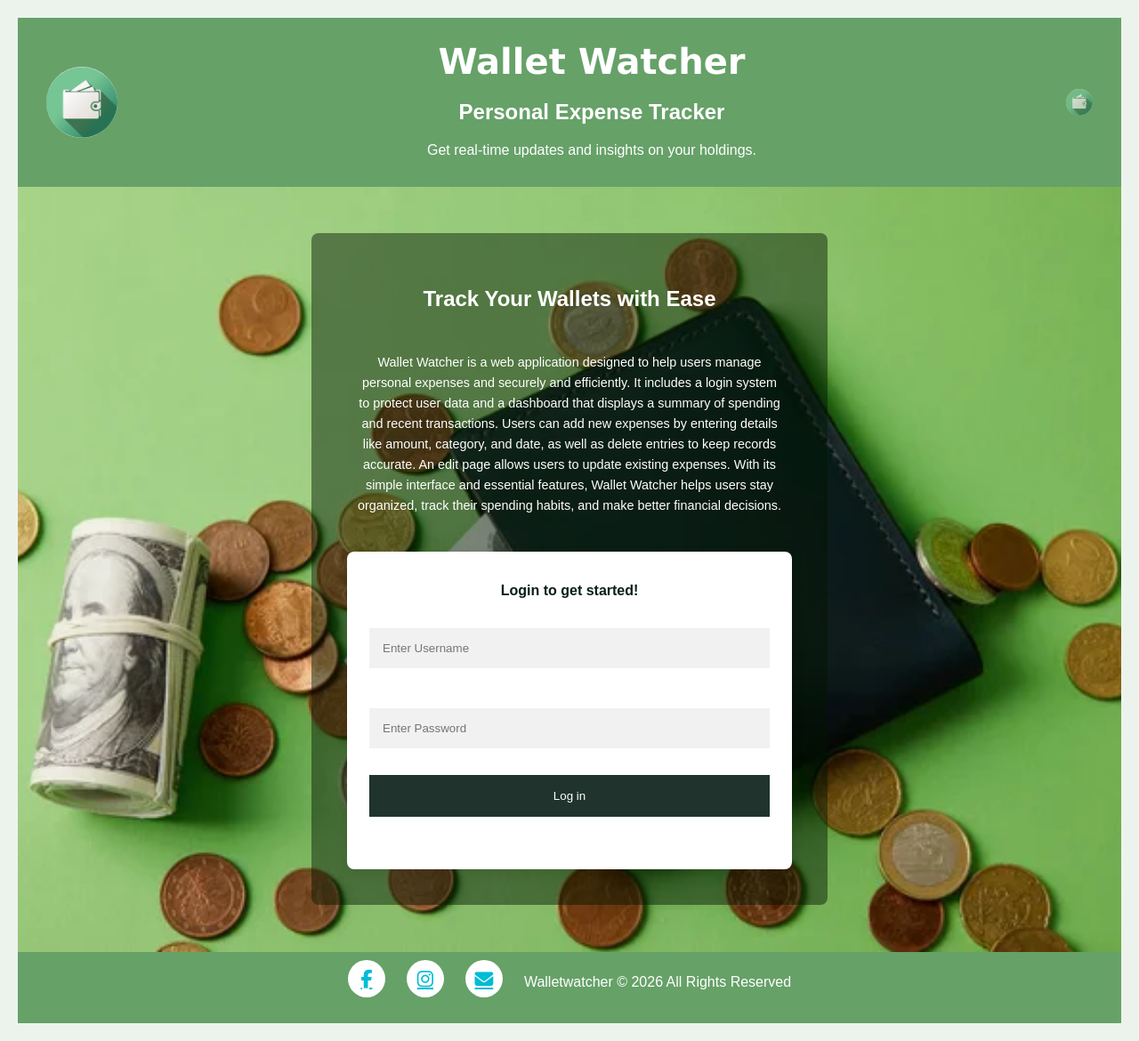
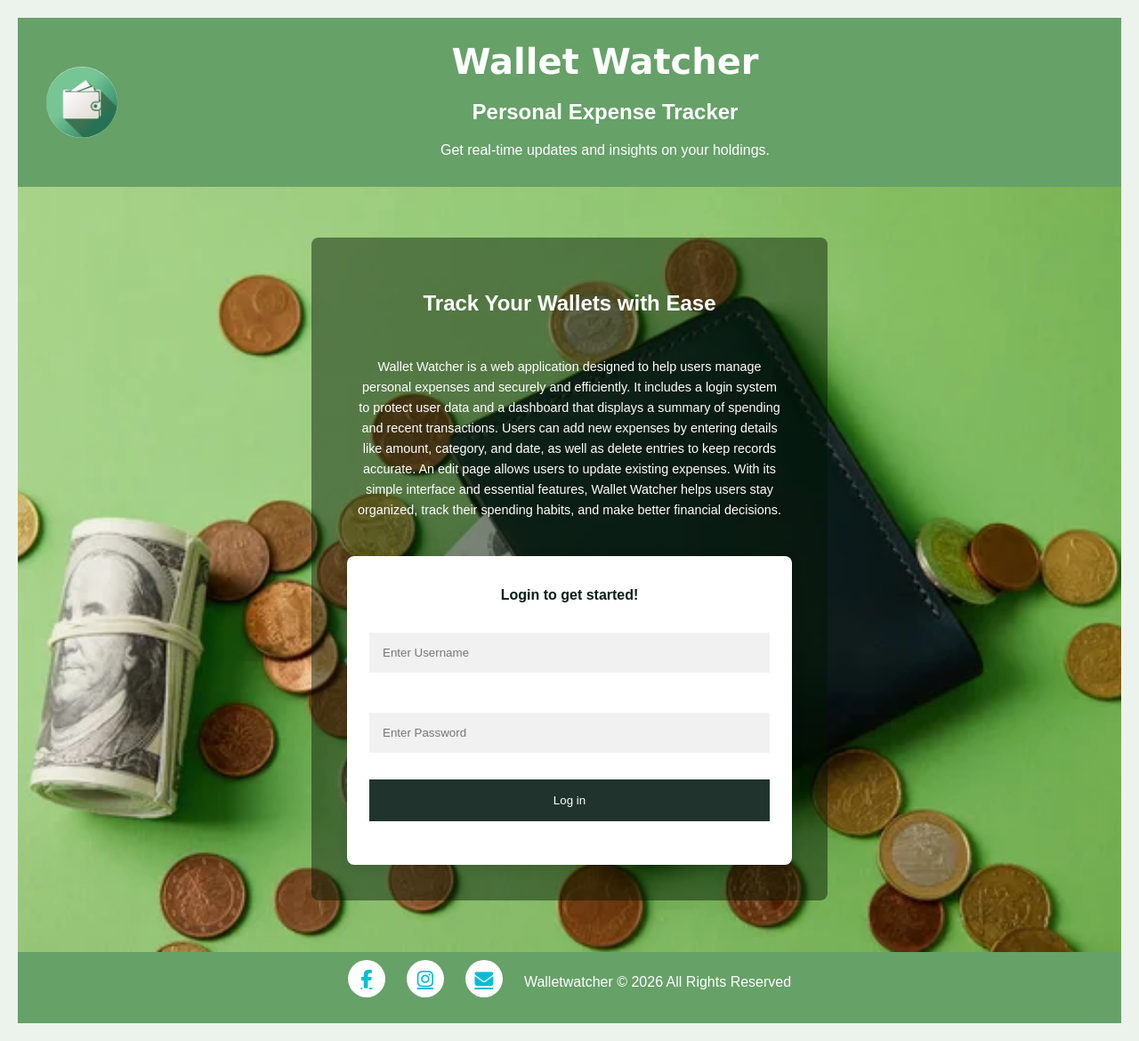
Before and after one commit to jmichael2025/Python-Assignment, a Flask app: page / in a window 1280 px wide. Shown: the whole page at 89% size. Run offline with Flask 3, Linux system fonts and the light colour scheme.

Commit message:
login page navigation bar html updated nad app.py login route edited

```diff
--- a/app.py
+++ b/app.py
@@ -74,7 +74,7 @@ def delete_expense(expense_id):
     return redirect(url_for("dashboard"))
 
 
-@app.route("/process_login", methods=['GET', 'POST'])
+@app.route("/process_login", methods=['POST'])
 def process_login():
     if request.method == 'POST':
         username = request.form.get('username')
--- a/static/css/style.css
+++ b/static/css/style.css
@@ -168,8 +168,10 @@ a {
 #lblError {
   color: red;
   text-align: center;
+  display: block;
   font-size: 14px;
   margin-top: 10px;
+  font-weight: bold;
 }
 /* Footer */
 
--- a/templates/login.html
+++ b/templates/login.html
@@ -1,12 +1,14 @@
 <html>
+
 <head>
     <meta charset="UTF-8">
     <title>WalletWatcher</title>
-    <link rel="stylesheet" href="../static/css/style.css"/>
+    <link rel="stylesheet" href="../static/css/style.css" />
     <meta name="viewport" content="width=device-width, initial-scale=1.0">
     <link rel="icon" type="image/x-icon" href="../images/favicon.ico">
     <link rel="stylesheet" href="https://cdnjs.cloudflare.com/ajax/libs/font-awesome/6.5.1/css/all.min.css">
 </head>
+
 <body>
     <nav class="navbar">
         <div class="nav-left">
@@ -17,20 +19,27 @@
             <h2>Personal Expense Tracker</h2>
             <p>Get real-time updates and insights on your holdings.</p>
         </div>
-            <div class="nav-right" id="Topnav">
-            <img src="{{ url_for('static', filename='images/logo.png') }}" class="logo-small" alt="Logo">
-    </div>
     </nav>
             <section class="hero">
                 <div class="hero-content">
                     <h2>Track Your Wallets with Ease</h2>
                     <div class="about">
 
-            <p>Wallet Watcher is a web application designed to help users manage personal expenses and securely and efficiently.
-                It includes a login system to protect user data and a dashboard that displays a summary of spending and recent transactions.
-                Users can add new expenses by entering details like amount, category, and date, as well as delete entries to keep records accurate.
-                An edit page allows users to update existing expenses. With its simple interface and essential features,
-                Wallet Watcher helps users stay organized, track their spending habits, and make better financial decisions. </p>
+                        <p>Wallet Watcher is a web application designed to help users manage personal expenses and
+                            securely and
+                            efficiently.
+                            It includes a login system to protect user data and a dashboard that displays a summary of
+                            spending
+                            and recent transactions.
+                            Users can add new expenses by entering details like amount, category, and date, as well as
+                            delete
+                            entries to keep records accurate.
+                            An edit page allows users to update existing expenses. With its simple interface and
+                            essential
+                            features,
+                            Wallet Watcher helps users stay organized, track their spending habits, and make better
+                            financial
+                            decisions. </p>
                     </div>
 
                     <div class="container">
@@ -44,7 +53,9 @@
                             <input type="password" name="password" placeholder="Enter Password" required>
 
                             <button type="submit" class="loginbtn">Log in</button>
-    <div id="lblError" role="alert" >{{ error }}</div>
+                            {% if error %}
+                            <div id="lblError" role="alert">{{ error }}</div>
+                            {% endif %}
                         </form>
 
                     </div>
@@ -67,4 +78,5 @@
             </div>
         </footer>
 </body>
+
 </html>
```
Lines whose indentation alone changed are shown as unchanged.
